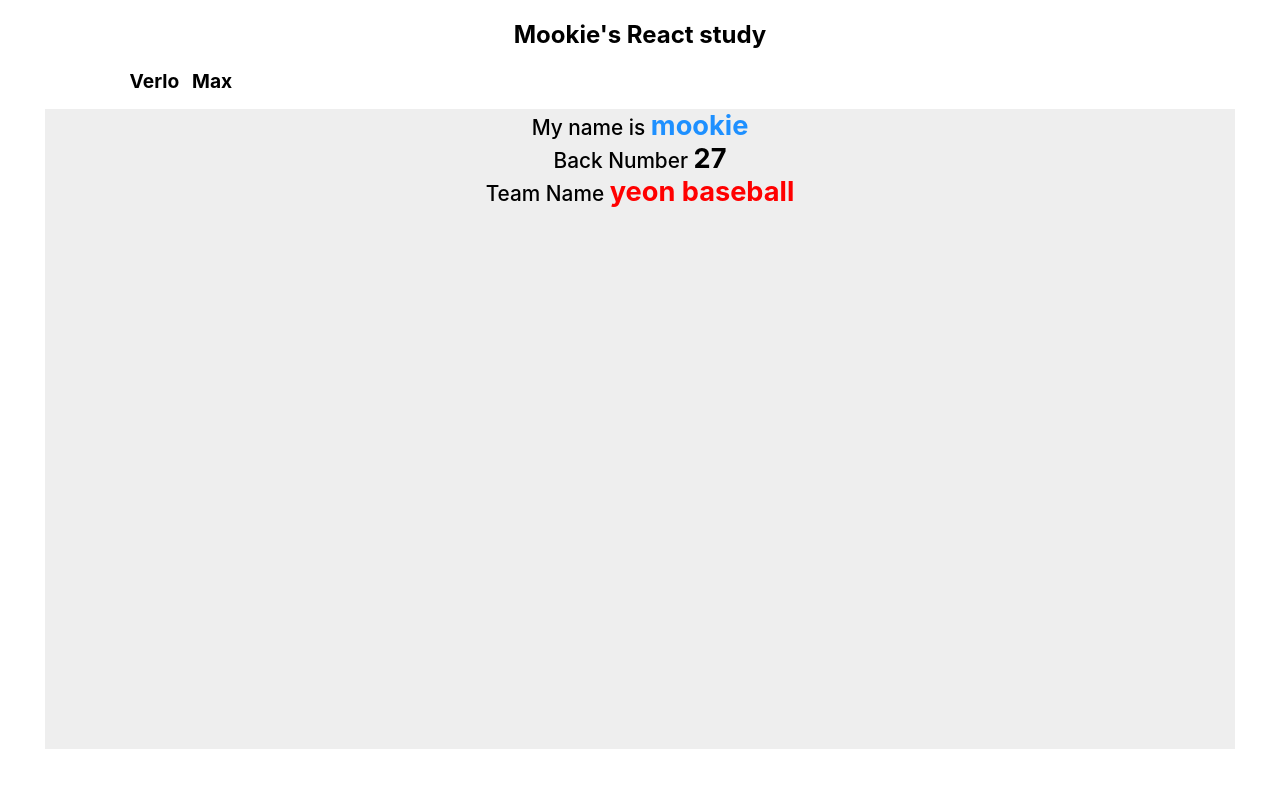
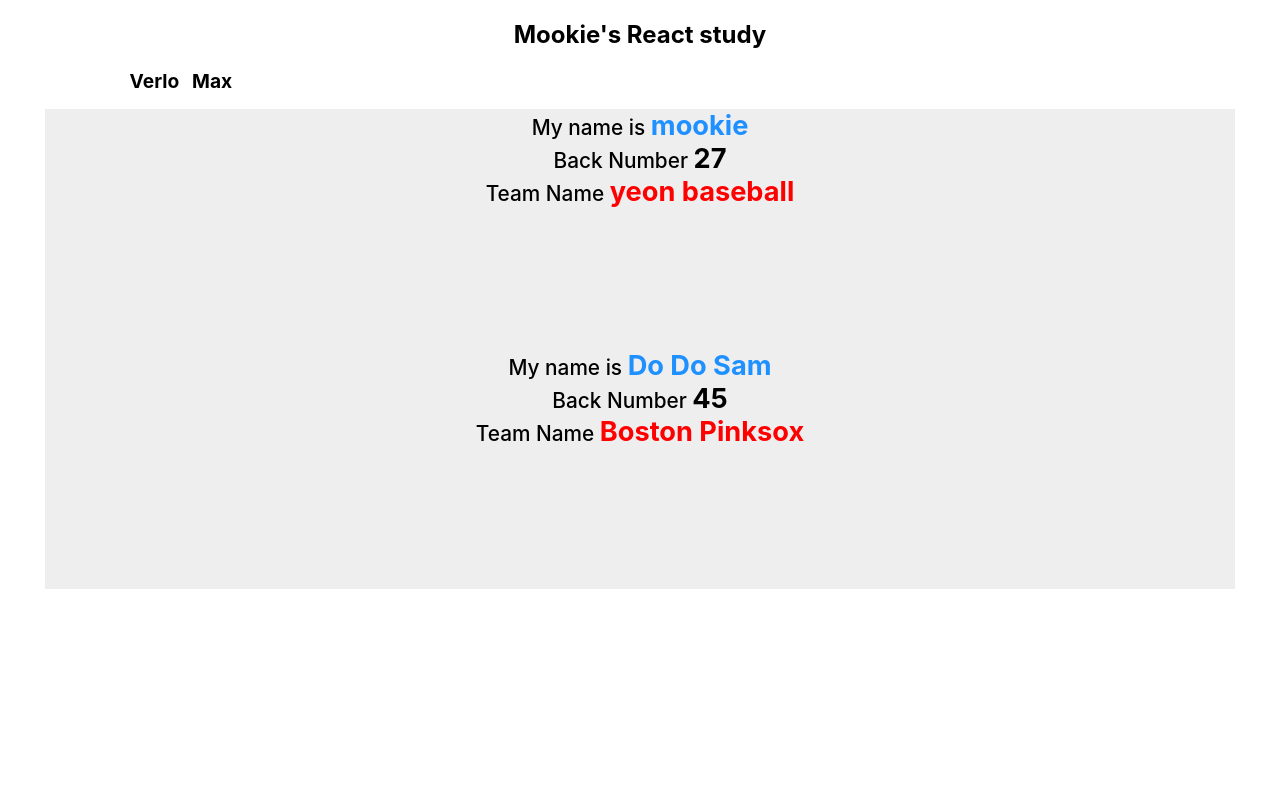
Before and after one commit to tony2550/react-study-app, a React (Create React App) app: page / in a window 1280 px wide. Shown: the top 788 px of the page. Built offline with nearby package versions, Linux system fonts and the light colour scheme; the HTML template or start-up script is replaced by a standard one.

Commit message:
add defaultProps

```diff
--- a/src/App.jsx
+++ b/src/App.jsx
@@ -1,5 +1,9 @@
 import './App.css';
 import Hello from './components/Hello';
+
+Hello.defaultProps = {
+  name: 'Do Do Sam',
+};
 
 function App() {
   return (
@@ -13,6 +17,7 @@ function App() {
       </div>
       <div className="app-content">
         <Hello name="mookie" backnumber="27" team="yeon baseball" />
+        <Hello backnumber="45" team="Boston Pinksox" />
       </div>
     </div>
   );
--- a/src/components/Hello.module.css
+++ b/src/components/Hello.module.css
@@ -4,7 +4,7 @@
   overflow: hidden;
   width: 93vw;
   height: calc(93vw * 0.5625);
-  max-height: 80vh;
+  max-height: 30vh;
   max-width: calc(93vh * 1.78);
   margin: auto;
 }
```
